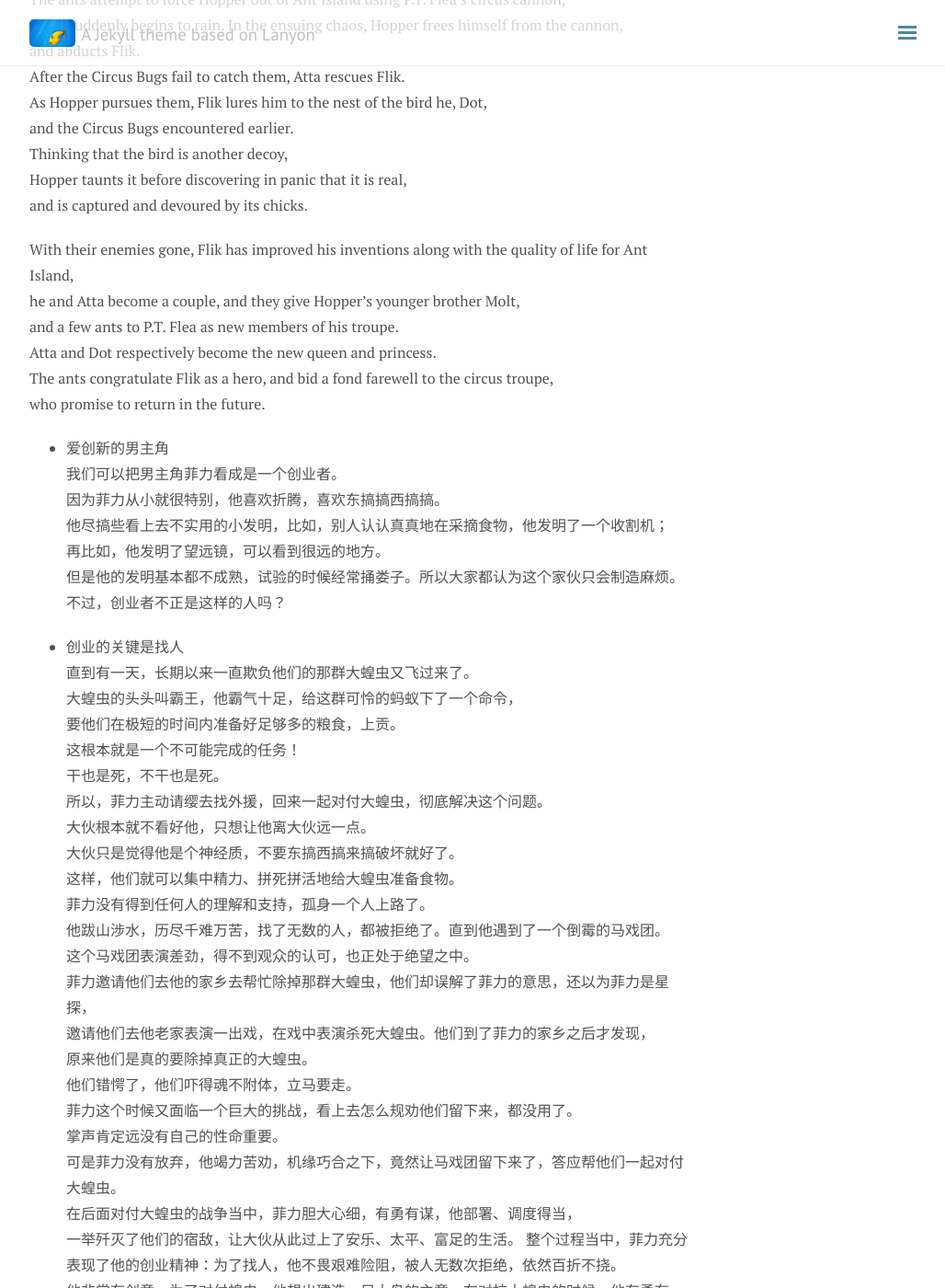
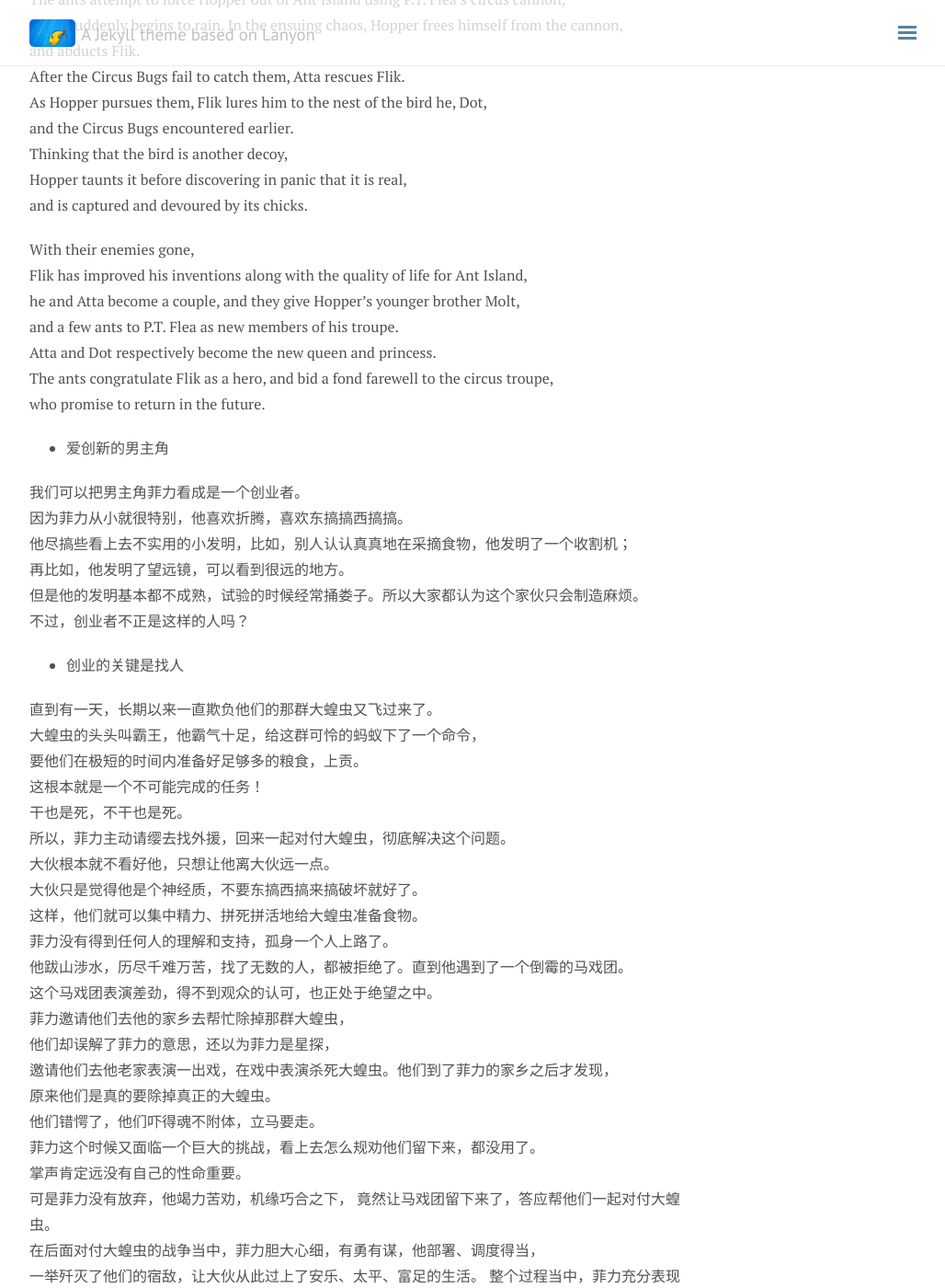
Before and after one commit to JasmineOttawa/greenlight, a Jekyll site: the page built from _posts/2019-04-18-aBugLife.md, in a window 1280 px wide and 1400 px high, scrolled down 1467 px. Shown: the whole window at 92% size, without its empty margins (248-1276 px from the left). Built offline with Jekyll 4.4.1, drawn with Linux system fonts in a browser that asks for light colours; nearby versions of some CDN libraries; comment, search, counter and statistics services are not loaded; part of the change alters nothing that is shown; some of the changed text lies outside the part shown.

```diff
--- a/_posts/2019-04-18-aBugLife.md
+++ b/_posts/2019-04-18-aBugLife.md
@@ -60,7 +60,8 @@ Thinking that the bird is another decoy,
 Hopper taunts it before discovering in panic that it is real,
 and is captured and devoured by its chicks.
 
-With their enemies gone, Flik has improved his inventions along with the quality of life for Ant Island,
+With their enemies gone,
+Flik has improved his inventions along with the quality of life for Ant Island,
 he and Atta become a couple, and they give Hopper's younger brother Molt,
 and a few ants to P.T. Flea as new members of his troupe.
 Atta and Dot respectively become the new queen and princess.
@@ -68,6 +69,7 @@ The ants congratulate Flik as a hero, and bid a fond farewell to the circus trou
 who promise to return in the future.
 
 + 爱创新的男主角
+
 我们可以把男主角菲力看成是一个创业者。
 因为菲力从小就很特别，他喜欢折腾，喜欢东搞搞西搞搞。
 他尽搞些看上去不实用的小发明，比如，别人认认真真地在采摘食物，他发明了一个收割机；
@@ -76,6 +78,7 @@ who promise to return in the future.
 不过，创业者不正是这样的人吗？
 
 + 创业的关键是找人
+
 直到有一天，长期以来一直欺负他们的那群大蝗虫又飞过来了。
 大蝗虫的头头叫霸王，他霸气十足，给这群可怜的蚂蚁下了一个命令，
 要他们在极短的时间内准备好足够多的粮食，上贡。
@@ -88,22 +91,26 @@ who promise to return in the future.
 菲力没有得到任何人的理解和支持，孤身一个人上路了。
 他跋山涉水，历尽千难万苦，找了无数的人，都被拒绝了。直到他遇到了一个倒霉的马戏团。
 这个马戏团表演差劲，得不到观众的认可，也正处于绝望之中。
-菲力邀请他们去他的家乡去帮忙除掉那群大蝗虫，他们却误解了菲力的意思，还以为菲力是星探，
+菲力邀请他们去他的家乡去帮忙除掉那群大蝗虫，
+他们却误解了菲力的意思，还以为菲力是星探，
 邀请他们去他老家表演一出戏，在戏中表演杀死大蝗虫。他们到了菲力的家乡之后才发现，
 原来他们是真的要除掉真正的大蝗虫。
 他们错愕了，他们吓得魂不附体，立马要走。
 菲力这个时候又面临一个巨大的挑战，看上去怎么规劝他们留下来，都没用了。
 掌声肯定远没有自己的性命重要。
-可是菲力没有放弃，他竭力苦劝，机缘巧合之下，竟然让马戏团留下来了，答应帮他们一起对付大蝗虫。
+可是菲力没有放弃，他竭力苦劝，机缘巧合之下，
+竟然让马戏团留下来了，答应帮他们一起对付大蝗虫。
 在后面对付大蝗虫的战争当中，菲力胆大心细，有勇有谋，他部署、调度得当，
 一举歼灭了他们的宿敌，让大伙从此过上了安乐、太平、富足的生活。
 整个过程当中，菲力充分表现了他的创业精神：为了找人，他不畏艰难险阻，被人无数次拒绝，依然百折不挠。
-他非常有创意，为了对付蝗虫，他想出建造一只大鸟的主意。在对抗大蝗虫的时候，他有勇有谋，敢想敢做，
+他非常有创意，为了对付蝗虫，他想出建造一只大鸟的主意。
+在对抗大蝗虫的时候，他有勇有谋，敢想敢做，
 也充分表现了他的组织协调能力。在霸王面前，他虽然害怕，但是在被打倒之后依然敢再站起来。
 
 其实，创业者就是需要菲力的这种精神：打不死的自信！
 
 + 大反派的领导力
+
 如果单从人物个性、形象、动画效果上来看的话，那个叫做霸王的大蝗虫，作为大反派，更讨观众喜欢。
 他说话的时候的那种霸气，那种潇洒自如的一举手一投足，让人忘记了他是只蝗虫。
 在他的身上，我们能看到，卡通动画特效、声音、性格、表演浑然一体，这不由得不让我们入戏。
@@ -114,9 +121,9 @@ who promise to return in the future.
 （领导守则第一条，所有的错都是领导人的错。）”
 
 + 主题曲《The Time of Your Life》，讲述的就是生命时光的不息奋斗，对宿命的激烈抗争。
-Flik、Dot和公主的成长就在故事中间
 
 + 创意和构思
+
 比如Flick的稻谷收割机，用蒲公英跳伞；
 比如酒吧里蚊子点的“血红玛丽”，还有马戏团那个刺激的节目；
 比如霸王作为反派领袖的号召力，尤其是出征的那个演说，非常赞；
```
